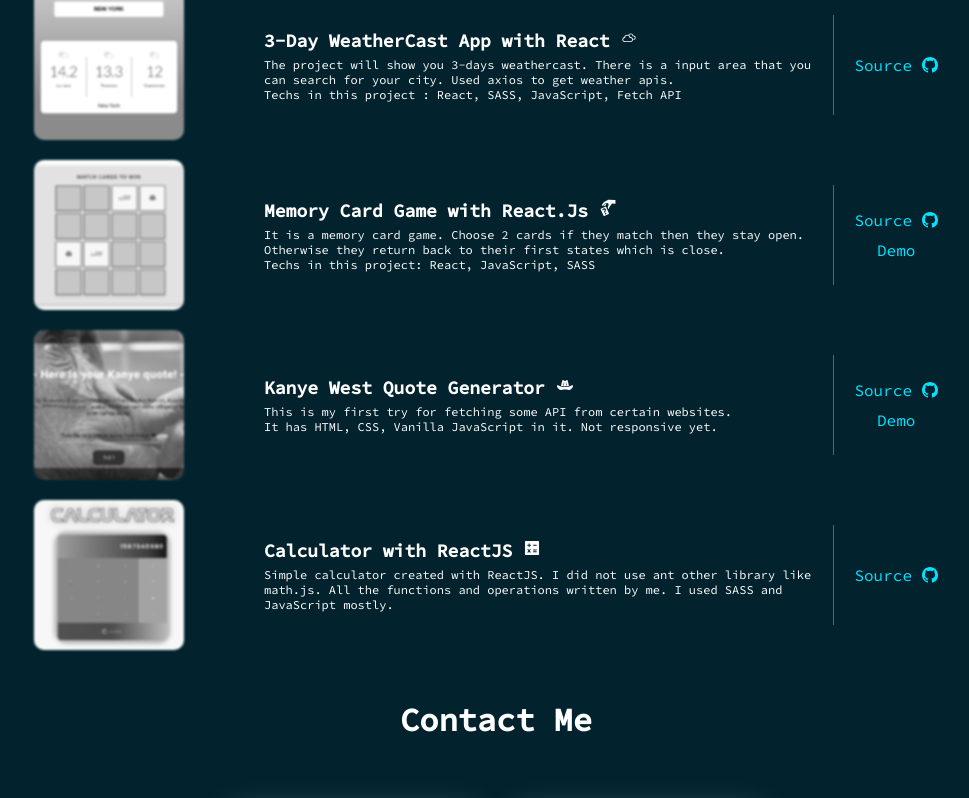
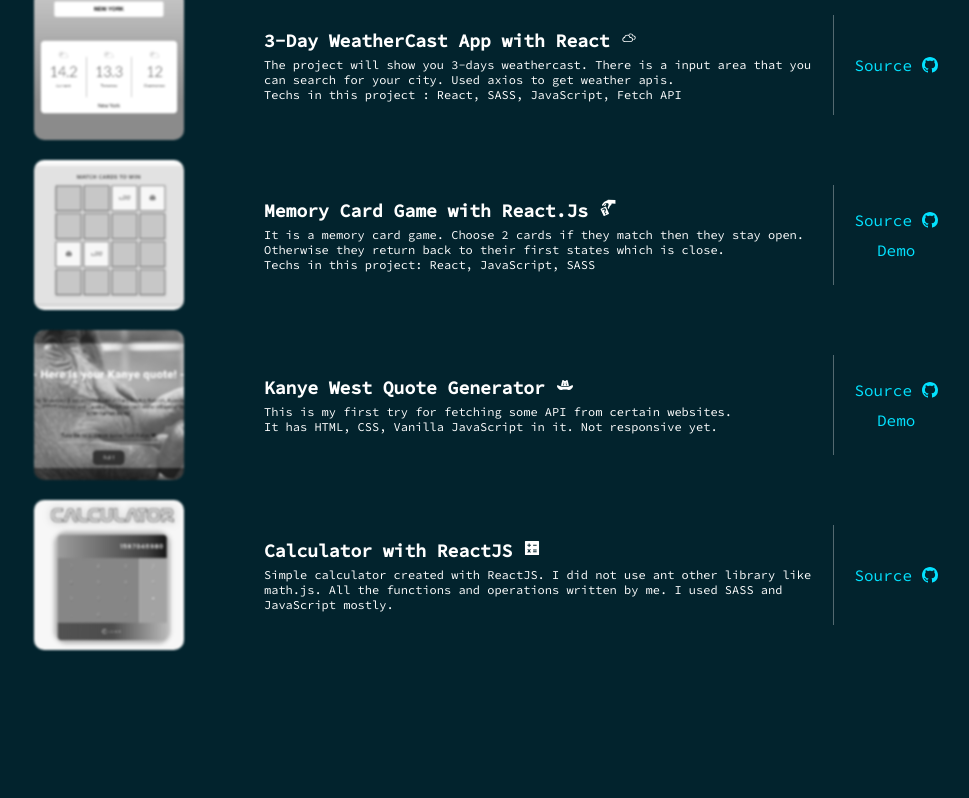
Before and after one commit to eraydurak/Eray, a React (Create React App) app: page / in a window 1280 px wide. Shown: the part 1269-2067 px from the top of the page, without its empty margins (144-1113 px from the left). After the commit the page ends 1969 px from the top, so only its background shows below. Built offline with nearby package versions, Linux system fonts and the light colour scheme; the HTML template or start-up script is replaced by a standard one.

Commit message:
Added state to contact page

```diff
--- a/src/App.js
+++ b/src/App.js
@@ -9,15 +9,24 @@
 
 const App = () => {
   const [isActive, setActive] = useState('false');
+  const [contactVisible, setcontactVisible] = useState(false);
   const handleToggle = () => {
     setActive(!isActive);
     localStorage.setItem(isActive, 'theme selection')
   }
+
+  const toggleContactVisiblity = () => {
+    setcontactVisible(!contactVisible);
+  }
+
   return (
     <div className={isActive ? "App" : "lightApp"}>
-      < Nav />
+      <Nav contactVisibleHandler={toggleContactVisiblity} />
       <MainContent />
-      <Contact />
+      {
+        contactVisible ? <Contact /> : ''
+      }
+
       <a className="go-page-start" href="#">
         <FaArrowAltCircleUp className="go-start-icon" />
       </a>
```
